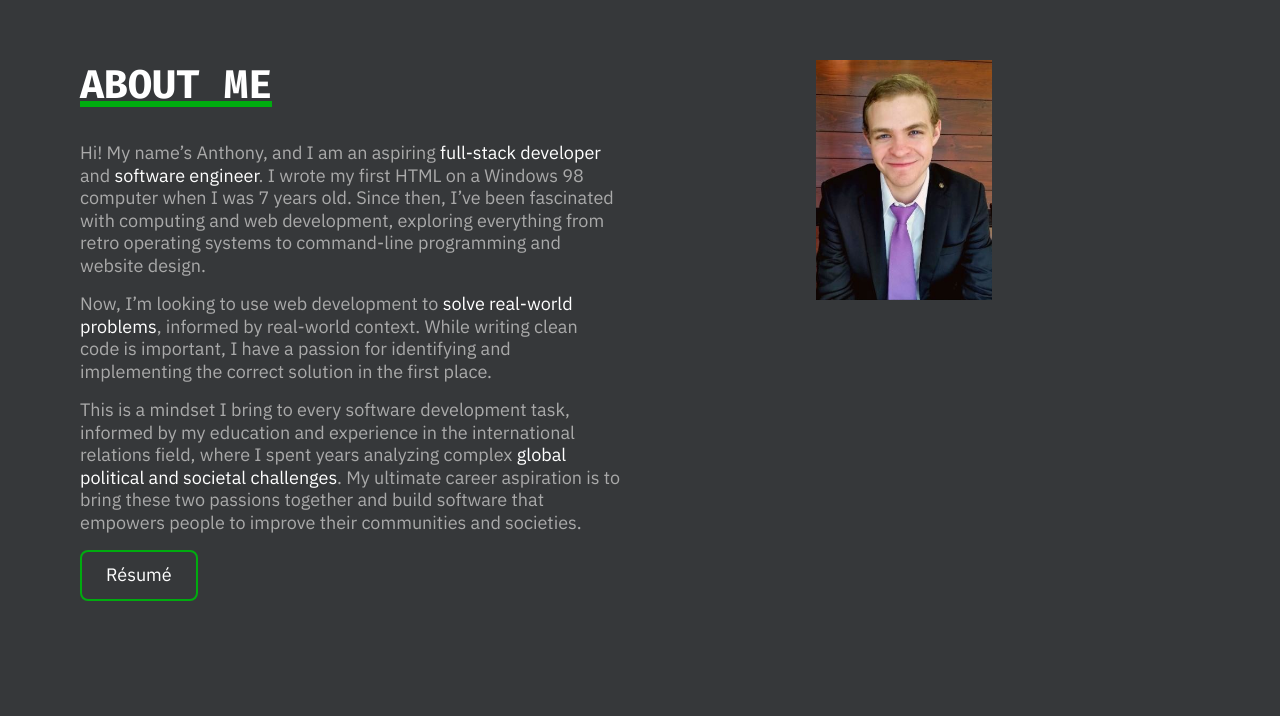
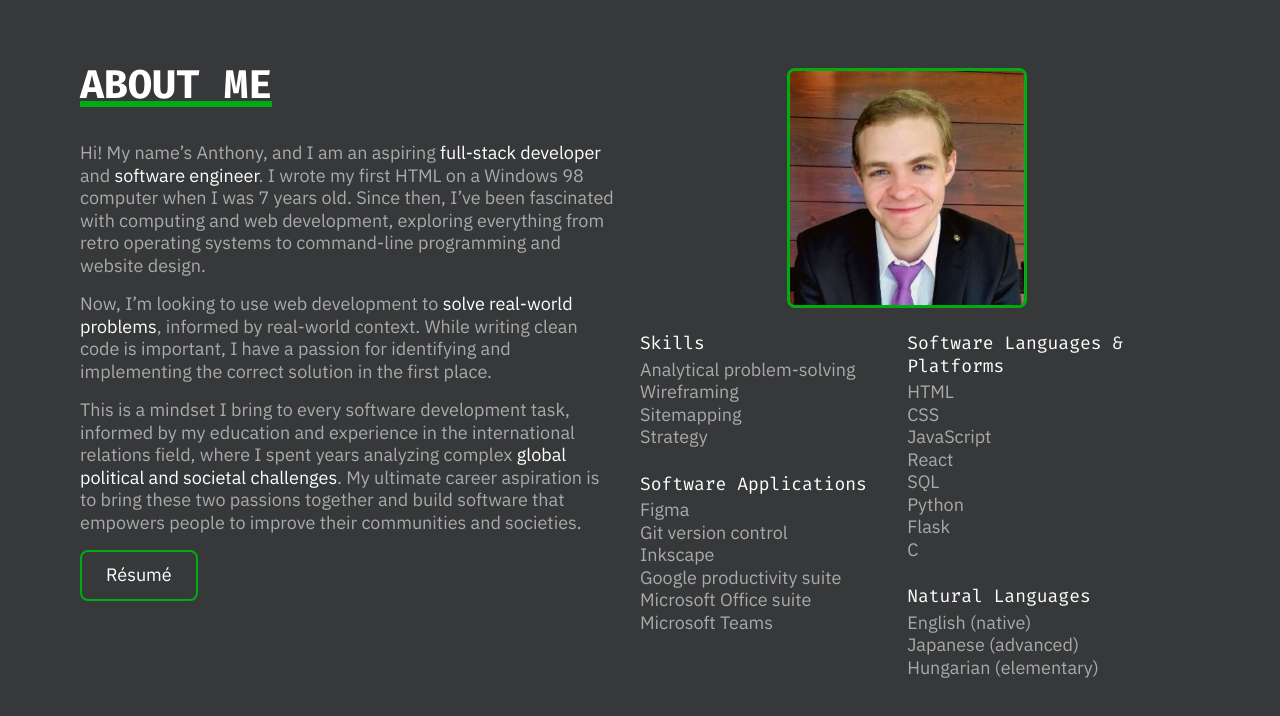
Before and after one commit to anth-volk/portfolio-website, a React (Create React App) app: page / in a window 1280 px wide. Shown: the part 822-1538 px from the top of the page. Built offline with nearby package versions, Linux system fonts and the light colour scheme.

Commit message:
Finished About, started Projects

```diff
--- a/src/App.css
+++ b/src/App.css
@@ -81,6 +81,15 @@ h1 {
   padding: 2rem 0;
   font-size: var(--header-font-size);
   text-decoration: underline var(--accent-color) 0.375rem;
+}
+
+h2 {
+  font-family: var(--mono-font);
+  color: var(--primary-text-color);
+  cursor: default;
+  padding: 1.5rem 0 0.25rem 0;
+  font-size: var(--text-font-size);
+  font-weight: normal;
 }
 
 p, li {
--- a/src/App.js
+++ b/src/App.js
@@ -3,6 +3,7 @@ import './App.css';
 import Home from './components/Home.js';
 import Navbar from './components/Navbar.js';
 import About from './components/About.js';
+import Projects from './components/Projects.js';
 
 function App() {
   return (
@@ -10,6 +11,7 @@ function App() {
       <Navbar />
       <Home />
       <About />
+      <Projects />
     </main>
 
   );
--- a/src/components/About.css
+++ b/src/components/About.css
@@ -6,21 +6,32 @@
     grid-template-columns: var(--gutter) calc(49vw - var(--gutter)) calc(49vw - var(--gutter)) var(--gutter);
 }
 
-.About_imageContainer {
-    padding-top: 2rem;
-}
-
 .About_image {
-    margin: 0 auto;
+    margin: calc(2rem + 8px) auto 0 auto;
     height: 30vh;
+    aspect-ratio: 1/1;
+    object-fit: cover;
+    object-position: 0 0;
+    border: 3px solid var(--accent-color);
+    border-radius: 8px;
 }
 
 .About_left {
-    padding-right: 0.5vw;
+    padding-right: 1vw;
 }
 
 .About_right {
-    padding-left: 0.5vw;
+    padding-left: 1vw;
+    display: flex;
+    flex-direction: column;
+    justify-content: flex-start;
+    align-items: center;
+}
+
+.About_skills {
+    width: 100%;
+    display: grid;
+    grid-template-columns: 50% 50%;
 }
 
 .About_text {
--- a/src/components/About.js
+++ b/src/components/About.js
@@ -15,8 +15,37 @@ export default function About () {
                 <a className="button" href={Pdf} target="_blank" rel="noreferrer">Résumé</a>
             </div>
             <div className="About_right">
-                <div className="About_imageContainer">
-                    <img className="About_image" src={Img} alt="Anthony Volk against dark background"/>
+                <img className="About_image" src={Img} alt="Anthony Volk against dark background"/>
+                <div className="About_skills">
+                    <div className="About_skillsLeft">
+                        <h2>Skills</h2>
+                        <p>Analytical problem-solving</p>
+                        <p>Wireframing</p>
+                        <p>Sitemapping</p>
+                        <p>Strategy</p>
+                        <h2>Software Applications</h2>
+                        <p>Figma</p>
+                        <p>Git version control</p>
+                        <p>Inkscape</p>
+                        <p>Google productivity suite</p>
+                        <p>Microsoft Office suite</p>
+                        <p>Microsoft Teams</p>
+                    </div>
+                    <div className="About_skillsRight">
+                        <h2>Software Languages & Platforms</h2>
+                        <p>HTML</p>
+                        <p>CSS</p>
+                        <p>JavaScript</p>
+                        <p>React</p>
+                        <p>SQL</p>
+                        <p>Python</p>
+                        <p>Flask</p>
+                        <p>C</p>
+                        <h2>Natural Languages</h2>
+                        <p>English (native)</p>
+                        <p>Japanese (advanced)</p>
+                        <p>Hungarian (elementary)</p>
+                    </div>
                 </div>
             </div>
             <div className="About_gutter" />
--- /dev/null
+++ b/src/components/Projects.css
@@ -0,0 +1,4 @@
+.Projects {
+    min-height: 100vh;
+    padding-top: var(--nav-height);
+}
--- a/src/components/Projects.js
+++ b/src/components/Projects.js
@@ -0,0 +1,10 @@
+// Internal imports
+import './Projects.css';
+
+export default function Projects() {
+    return (
+        <section className="Projects" id="projects">
+
+        </section>
+    );
+}
```
